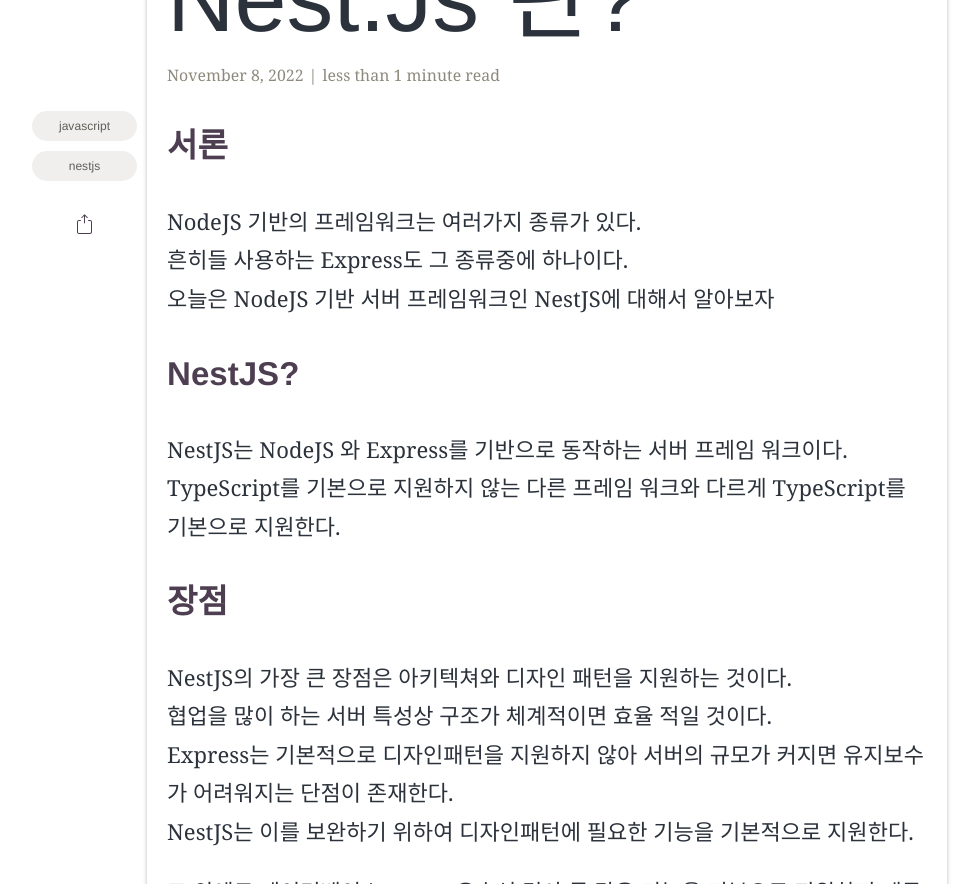
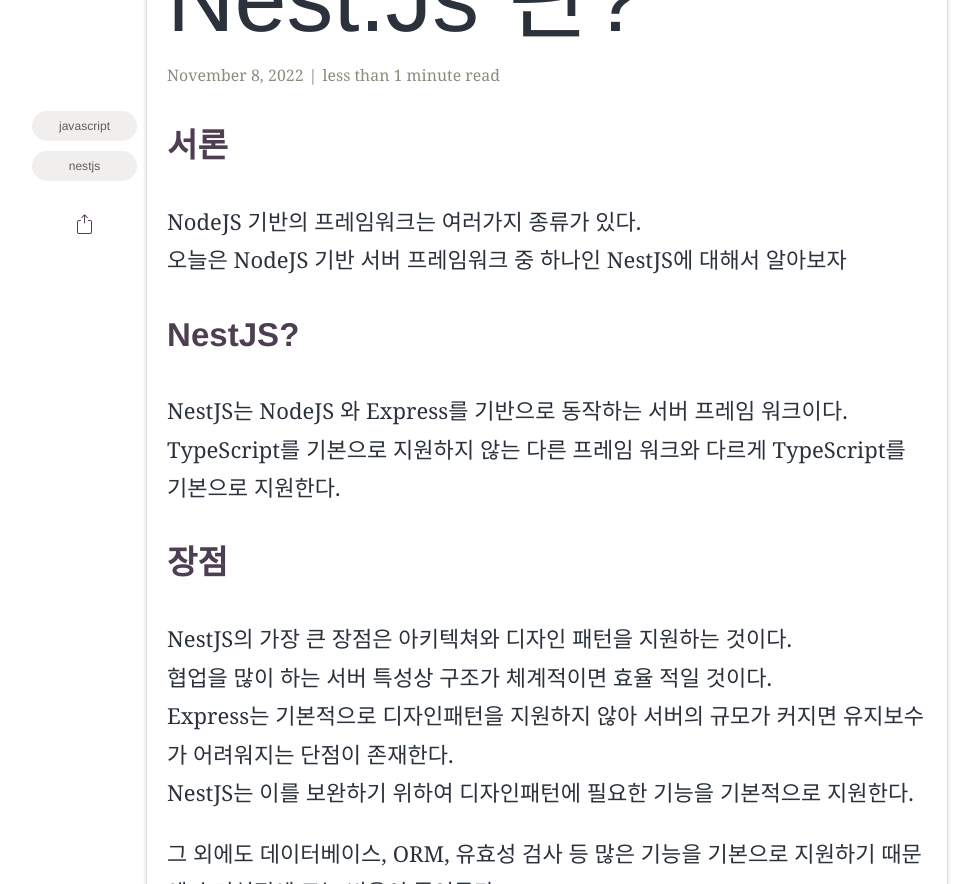
Before and after one commit to ParkWonYeop/parkwonyeop.github.io_back, a Jekyll site: the page built from _posts/2022-11-08-nestjs.md, in a window 1280 px wide and 900 px high, scrolled down 655 px, cut to the strip 16-900 px from the top of the window. Shown: the whole strip, without its empty margins (93-1073 px from the left). Built offline with Jekyll 4.4.1, drawn with Linux system fonts in a browser that asks for light colours; some web fonts are replaced.

Commit message:
add post

```diff
--- a/_posts/2022-11-08-nestjs.md
+++ b/_posts/2022-11-08-nestjs.md
@@ -15,8 +15,7 @@
 ## 서론
 
 NodeJS 기반의 프레임워크는 여러가지 종류가 있다.
-흔히들 사용하는 Express도 그 종류중에 하나이다.
-오늘은 NodeJS 기반 서버 프레임워크인 NestJS에 대해서 알아보자
+오늘은 NodeJS 기반 서버 프레임워크 중 하나인 NestJS에 대해서 알아보자
 
 ## NestJS?
 
--- /dev/null
+++ b/order.xml
@@ -0,0 +1,2 @@
+<?xml version="1.0" encoding="UTF-8"?>
+<주문자 xmlns:xsi="http://www.w3.org/2001/XMLSchema-instance" xsi:schemaLocation="order_박원엽.xsd">
```
